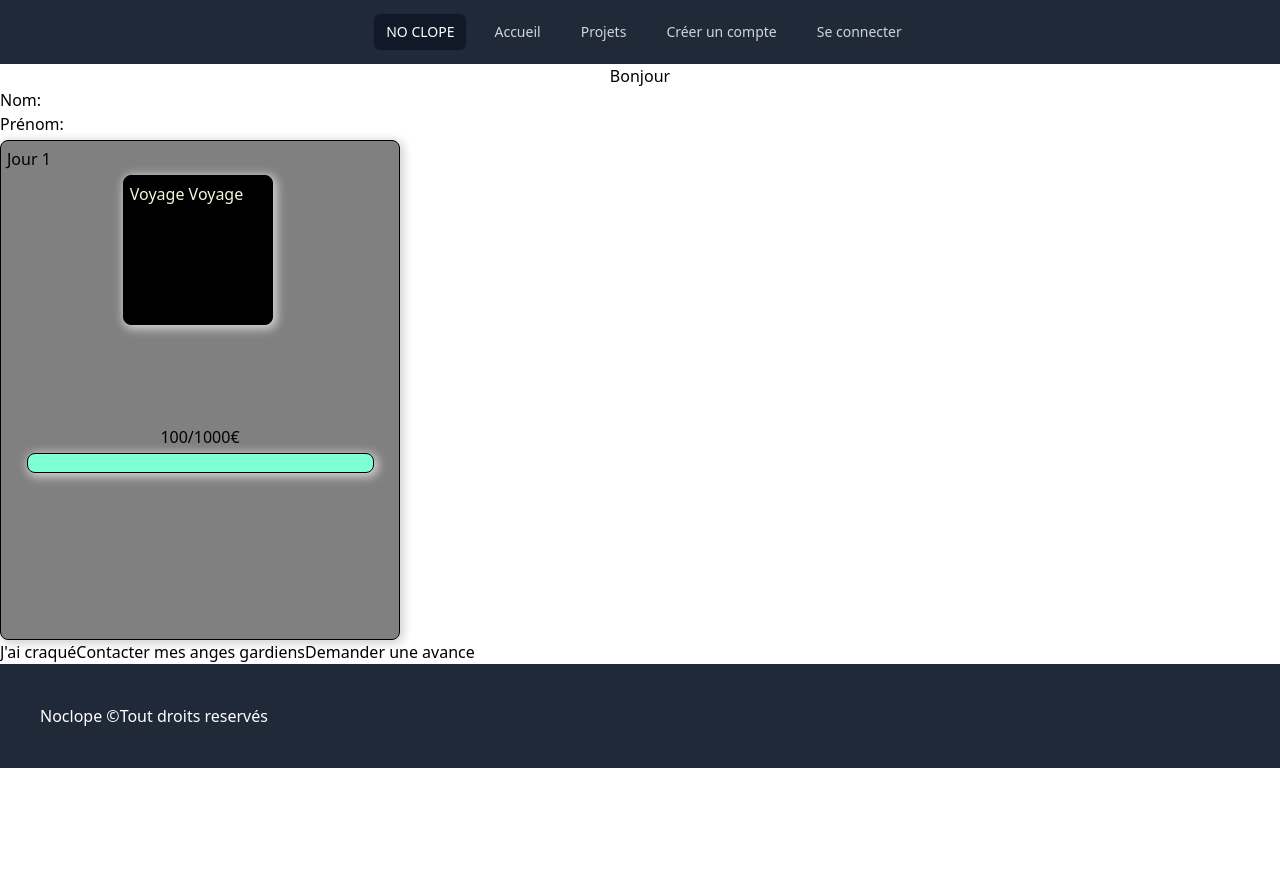
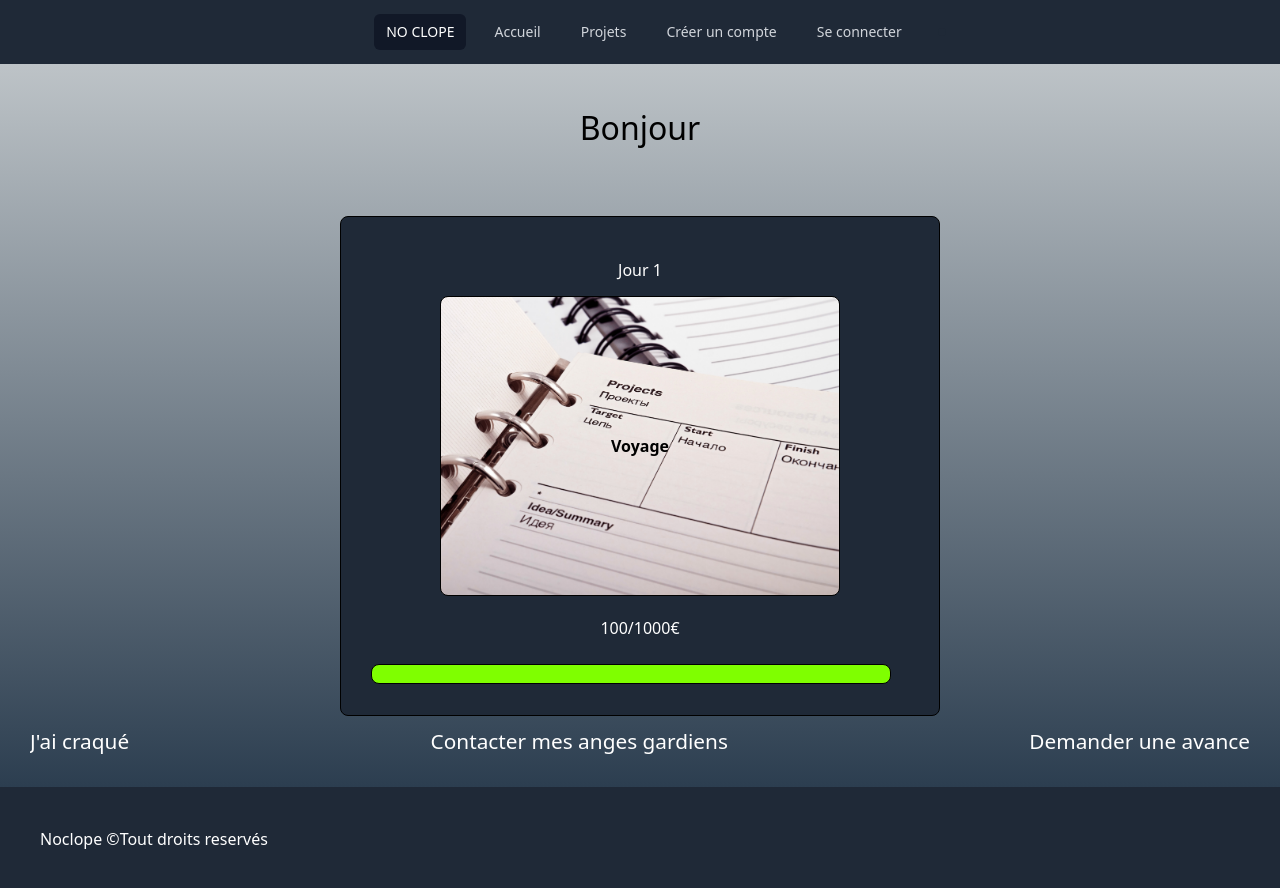
Before and after one commit to NicolasTamareg/projectnoclope, a Vue app in the folder vuejs/noclopefront/: page /profil in a window 1280 px wide. Shown: the top 888 px of the page. Before the commit the page ends 800 px from the top, so only its background shows below. Built offline with nearby package versions, Linux system fonts and the light colour scheme; no server answers.

Commit message:
css toujours csss

```diff
--- a/vuejs/noclopefront/src/views/ProfilView.vue
+++ b/vuejs/noclopefront/src/views/ProfilView.vue
@@ -44,78 +44,124 @@ export default {
 </script>
 
 <template>
-
-  <div>
-    <h2>Bonjour</h2>
-
-        <p>Nom: {{user.firstname}}</p>
-        <p>Prénom: {{user.lastname}}</p>
-
+  <div class="all">
+    <div class="user-title" >
+    <h2>Bonjour {{user.firstname}} {{user.lastname}}</h2>
   </div>
 
   <div class="card">
-
-
-
       <div class="objectif">
         <h1>Jour 1</h1>
+      <div></div>
       <div class="voyage">
-<h3>Voyage Voyage</h3>
+        <h3>Voyage</h3>
       </div>
-      <div class="separe"></div>
-      <h2>100/1000€</h2>
+
+      <h4>100/1000€</h4>
       <div class="progression">
       </div>
     </div>
+    <div class="links">
       <a href="/craquer"><input type="submit" value="J'ai craqué"></a>
       <a href="/ange"><input type="submit" value="Contacter mes anges gardiens"></a>
       <a href="/avance"><input type="submit" value="Demander une avance"></a>
     </div>
+  </div>
+  </div>
+
+
 </template>
 
 <style scoped>
+.all{
+  background: linear-gradient(to bottom, #bdc3c7, #2c3e50);
 
+}
+.card{
+  padding: 20px;
+  display: flex;
+  flex-direction: column;
+  justify-content: center;
+  align-items: center;
+}
 .objectif{
+  display: flex;
+  flex-direction: column;
+  justify-content: center;
+  text-align: center;
   border: solid 1px black;
   height: 500px;
+  width: 600px;
+  background-color: rgb(31 41 55 );
+  margin-top: 0.25rem;
+  padding: 10px;
+  border-radius: 8px;
+  border: 1px solid black;
+
+}
+.voyage{
+  display: flex;
+  align-items: center;
+  justify-content: center;
+  height: 300px;
   width: 400px;
-  background-color: grey;
+  background-image: url(../views/img/projet.jpg);
+  color: black;
+  font-weight: bold;
+  background-position: center;
+  background-size: cover;
   margin-top: 0.25rem;
   padding: 6px;
   border-radius: 8px;
   border: 1px solid black;
-  box-shadow: 2px 2px 10px 2px lightgray;
-}
-.voyage{
-  margin-left: 30%;
-  margin-top: 20%;
-  height: 150px;
-  width: 150px;
-  background-color: black;
-  color: beige;
-  margin-top: 0.25rem;
-  padding: 6px;
-  border-radius: 8px;
-  border: 1px solid black;
-  box-shadow: 2px 2px 10px 2px lightgray;
+  align-self: center;
 }
 .progression{
   height: 20px;
   width: 90%;
-  background-color: aquamarine;
+  background-color: chartreuse;
   margin-left: 20px;
   margin-top: 0.25rem;
   padding: 6px;
   border-radius: 8px;
   border: 1px solid black;
-  box-shadow: 2px 2px 10px 2px lightgray;
+
 }
-h2{
+.user-title{
+  display: flex;
   text-align: center;
+  align-content: center;
+  justify-content: center;
+  padding: 20px;
 }
 .separe{
   height: 100px;
 }
-
-
+h1{
+  padding: 10px;
+  color: white;
+}
+h2{
+  padding: 20px;
+  font-size: 2em;
+}
+h4{
+  padding: 20px;
+  color: white;
+}
+.links{
+  display: flex;
+    justify-content: space-between;
+    padding: 10px;
+    align-self: normal;
+}
+a{
+  font-size: 1.3em;
+  color: white;
+}
+a:hover{
+  background-color: red;
+  border-radius: 30px;
+  padding: 5px;
+}
 </style>
```
Also changed, not shown: vuejs/noclopefront/src/views/img/connexion.png (deleted), vuejs/noclopefront/src/views/img/projet.jpg (added). Lines whose indentation alone changed are shown as unchanged.
